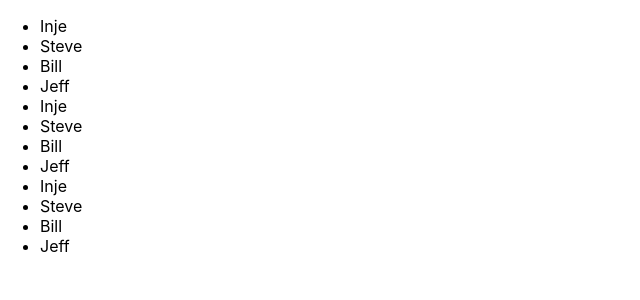
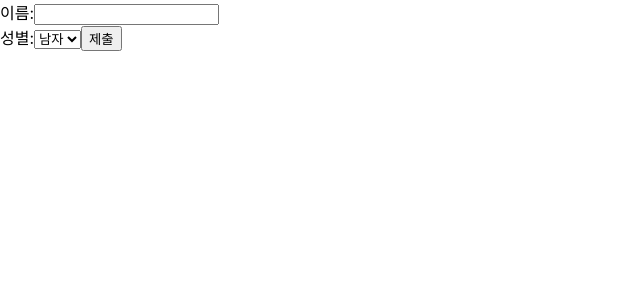
Before and after one commit to dyeon-dev/react-app, a React (Create React App) app: page / in a window 1280 px wide. Shown: the top 300 px of the page, without its empty margins (0-640 px from the left). Built offline with nearby package versions, Linux system fonts and the light colour scheme.

Commit message:
[ch11. 폼] 태그에 따른 submit 함수

```diff
--- /dev/null
+++ b/src/chapter_11/SignUp.jsx
@@ -0,0 +1,38 @@
+import React, { useState } from "react";
+
+function SignUp(props) {
+    const [name, setName] = useState("");
+    const [gender, setGender] = useState("남자")
+
+    const handleChangeName = (evnet) => {
+        setName(evnet.target.value);
+    }
+    const handleChangeGender = (evnet) => {
+        setGender(evnet.target.value);
+    }
+
+    const handleSubmit =  (event) => {
+        alert(`이름: ${name}, 성별: ${gender}`);
+        event.preventDefault(); // 다음 창으로 못넘어가게 막음
+    }
+
+    return (
+        <form onSubmit={handleSubmit}>
+            <label>
+                이름:
+                <input type="text" value={name} onChange={handleChangeName} />
+            </label>
+            <br />
+            <label>
+                성별:
+                <select value={gender} onChange={handleChangeGender}>
+                    <option value="남자">남자</option>
+                    <option value="여자">여자</option>
+                </select>
+            </label>
+            <button type="submit">제출</button>
+        </form>
+    )
+}
+
+export default SignUp;
--- a/src/index.js
+++ b/src/index.js
@@ -12,11 +12,12 @@
 import ConfirmButton from './chapter_08/ConfirmButton_fun';
 import LandingPage from './chapter_09/LandingPage';
 import AttendanceBook from './chapter_10/AttendanceBook';
+import SignUp from './chapter_11/SignUp';
 
 const root = ReactDOM.createRoot(document.getElementById('root'));
 root.render(
   <React.StrictMode>
-    <AttendanceBook />
+    <SignUp />
   </React.StrictMode>
 );
 
```
